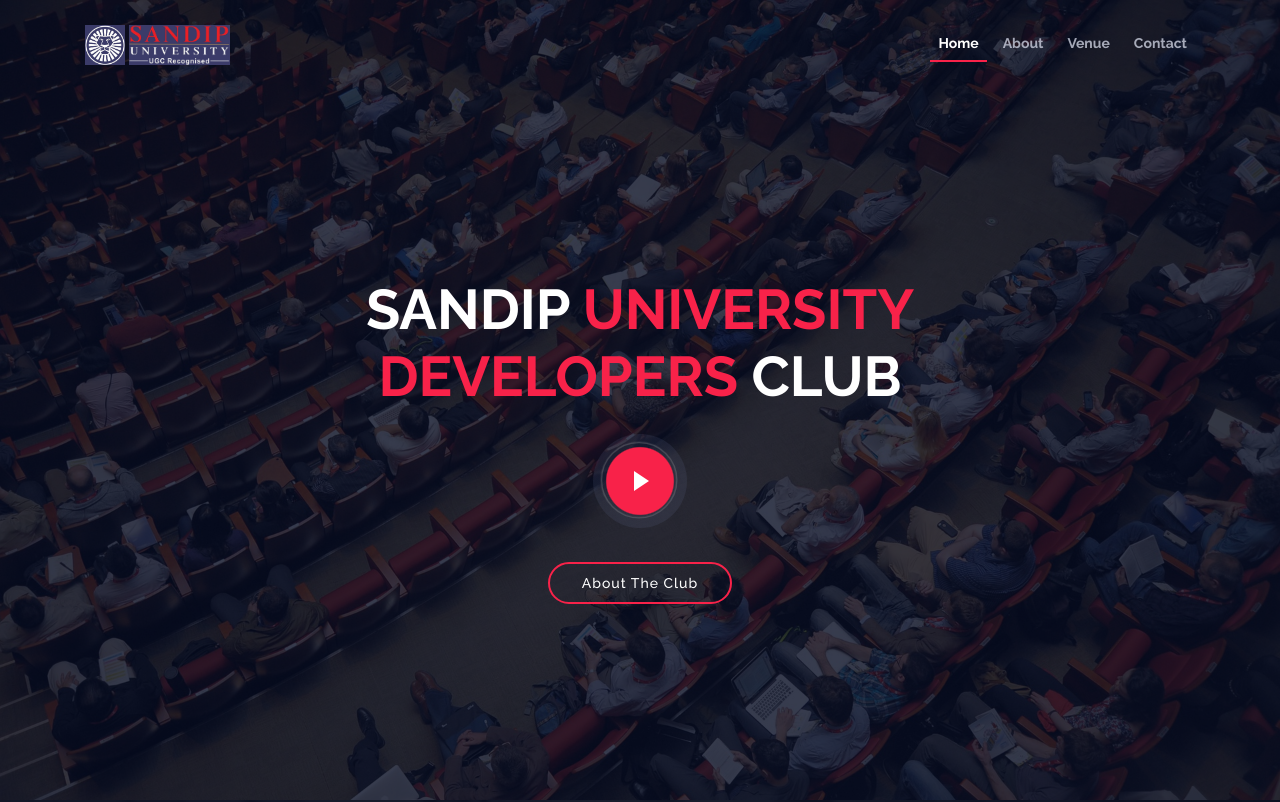
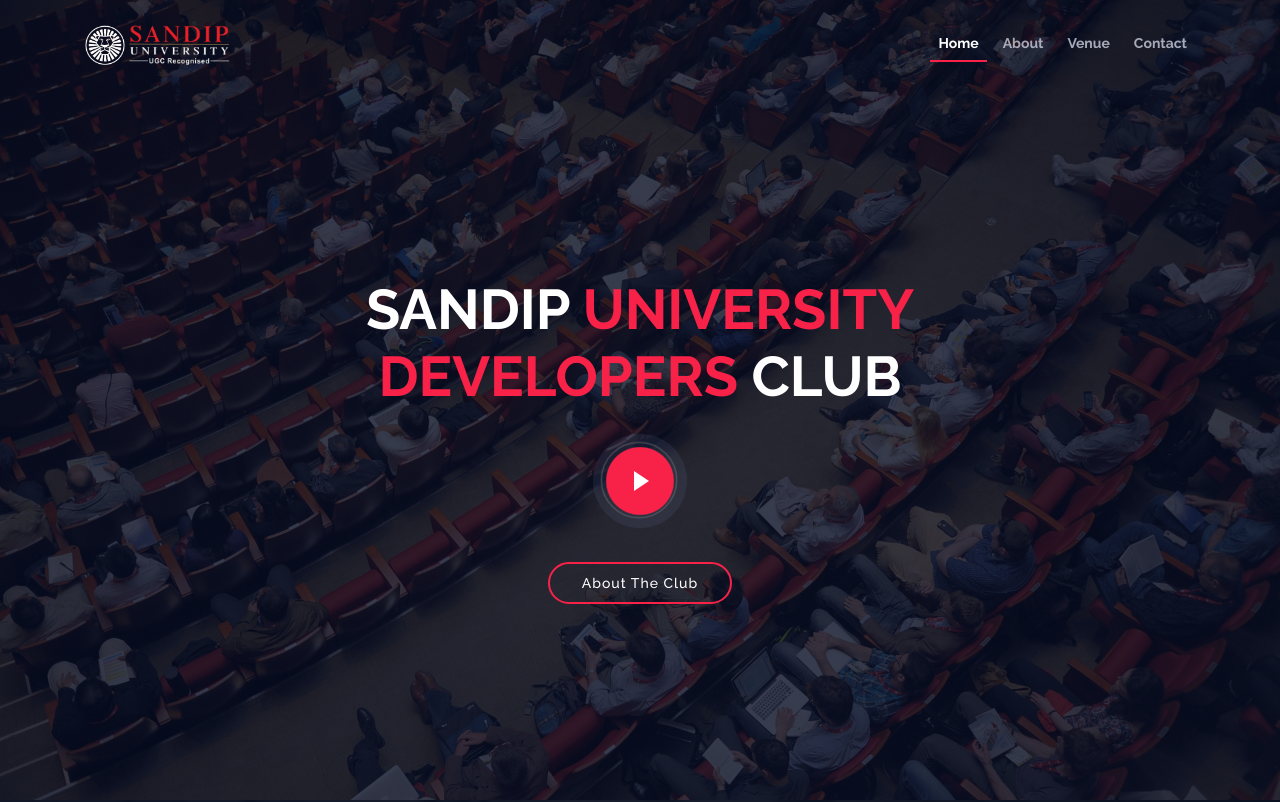
Before and after one commit to Shriram2005/Developers-Club, a plain HTML site: page index.html in a window 1280 px wide. Shown: the top 802 px of the page. Drawn offline with nearby package versions, Linux system fonts and the light colour scheme.

Commit message:
Update sheet.css

```diff
--- a/sheet.css
+++ b/sheet.css
@@ -1,18 +1,7 @@
-.color{
 
-      background-color: rgb(59,59, 105);
-
-
-    }
- .footer{
-
+.footer{
       padding-left: 20px;
     }
-
-.sandip{
-
-    background-color: rgb(59, 59, 105);
-}
 
 .maps{
 
```
